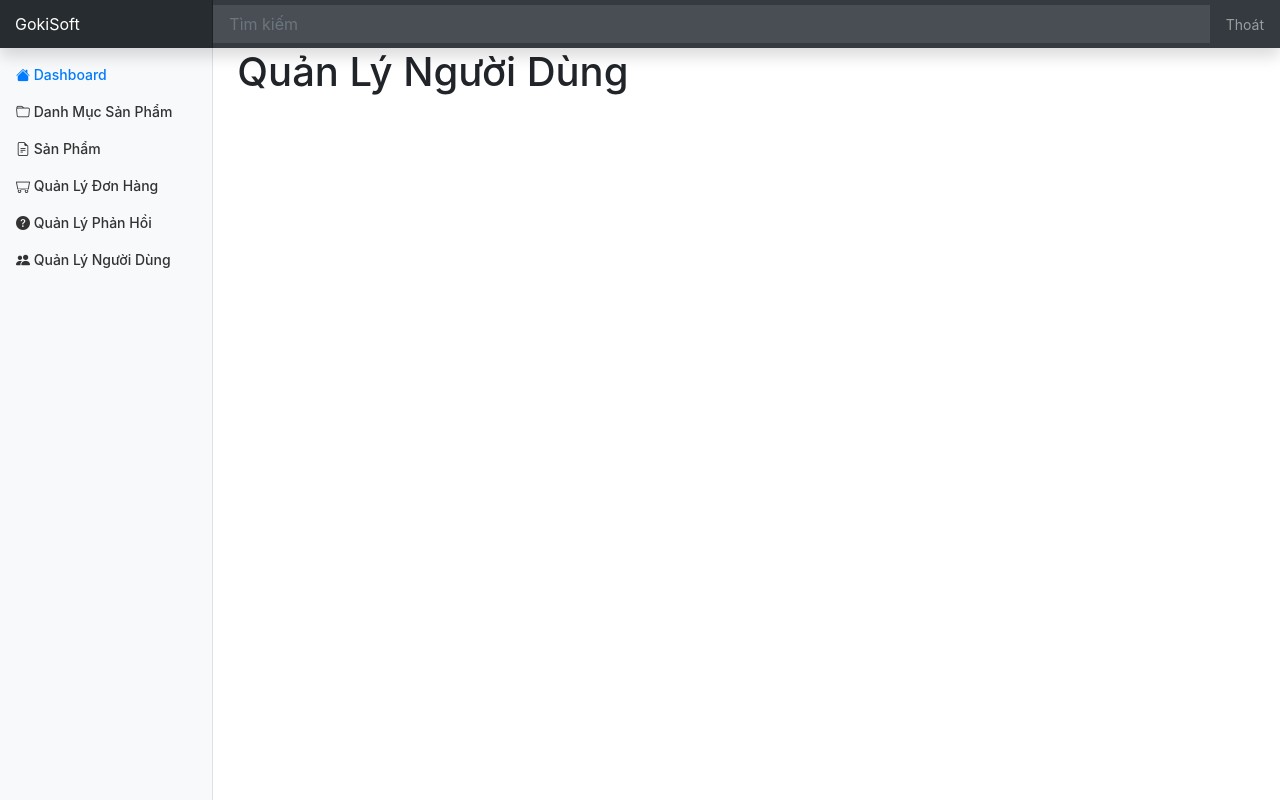
After one commit to tuanhnguyen888/WebBanSach, a PHP site: page /admin/user in a window 1280 px wide. The commit adds this page. Run offline with PHP 8.4, Linux system fonts and the light colour scheme; the visitor is signed in with stand-in values (Sample User, id 1); some libraries are stand-ins or nearby versions.

Commit message:
Thiet ke layout trang quan ly

```diff
--- /dev/null
+++ b/admin/layouts/footer.php
@@ -0,0 +1,6 @@
+      <!-- END -->
+    </main>
+  </div>
+</div>
+</body>
+</html>
--- /dev/null
+++ b/admin/layouts/header.php
@@ -0,0 +1,93 @@
+<?php
+  session_start();
+  require_once($baseUrl.'../utils/utility.php');
+  require_once($baseUrl.'../database/dbhelper.php');
+
+  $user = getUserToken();
+  if($user == null) {
+    header('Location: '.$baseUrl.'authen/login.php');
+    die();
+  }
+?>
+
+<!DOCTYPE html>
+<html>
+<head>
+	<title><?=$title?></title>
+	<meta charset="utf-8">
+	<meta name="viewport" content="width=device-width, initial-scale=1, shrink-to-fit=no">
+	<link rel="icon" type="image/png" href="https://gokisoft.com/uploads/2021/03/s-568-ico-web.jpg" />
+
+	<!-- Latest compiled and minified CSS -->
+	<link rel="stylesheet" href="https://maxcdn.bootstrapcdn.com/bootstrap/4.4.1/css/bootstrap.min.css">
+
+	<link rel="stylesheet" type="text/css" href="<?=$baseUrl?>../assets/css/dashboard.css">
+	<link rel="stylesheet" href="https://cdn.jsdelivr.net/npm/bootstrap-icons@1.6.1/font/bootstrap-icons.css">
+
+	<!-- jQuery library -->
+	<script src="https://ajax.googleapis.com/ajax/libs/jquery/3.4.1/jquery.min.js"></script>
+
+	<!-- Popper JS -->
+	<script src="https://cdnjs.cloudflare.com/ajax/libs/popper.js/1.16.0/umd/popper.min.js"></script>
+
+	<!-- Latest compiled JavaScript -->
+	<script src="https://maxcdn.bootstrapcdn.com/bootstrap/4.4.1/js/bootstrap.min.js"></script>
+
+</head>
+<body>
+<nav class="navbar navbar-dark fixed-top bg-dark flex-md-nowrap p-0 shadow">
+  <a class="navbar-brand col-sm-3 col-md-2 mr-0" href="#">GokiSoft</a>
+  <input class="form-control form-control-dark w-100" type="text" placeholder="Tìm kiếm" aria-label="Search">
+  <ul class="navbar-nav px-3">
+    <li class="nav-item text-nowrap">
+      <a class="nav-link" href="<?=$baseUrl?>authen/logout.php">Thoát</a>
+    </li>
+  </ul>
+</nav>
+<div class="container-fluid">
+  <div class="row">
+    <nav class="col-md-2 d-none d-md-block bg-light sidebar">
+      <div class="sidebar-sticky">
+        <ul class="nav flex-column">
+          <li class="nav-item">
+            <a class="nav-link active" href="<?=$baseUrl?>">
+              <i class="bi bi-house-fill"></i>
+              Dashboard
+            </a>
+          </li>
+          <li class="nav-item">
+            <a class="nav-link" href="<?=$baseUrl?>category">
+              <i class="bi bi-folder"></i>
+              Danh Mục Sản Phẩm
+            </a>
+          </li>
+          <li class="nav-item">
+            <a class="nav-link" href="<?=$baseUrl?>product">
+              <i class="bi bi-file-earmark-text"></i>
+              Sản Phẩm
+            </a>
+          </li>
+          <li class="nav-item">
+            <a class="nav-link" href="<?=$baseUrl?>order">
+              <i class="bi bi-minecart"></i>
+              Quản Lý Đơn Hàng
+            </a>
+          </li>
+          <li class="nav-item">
+            <a class="nav-link" href="<?=$baseUrl?>feedback">
+              <i class="bi bi-question-circle-fill"></i>
+              Quản Lý Phản Hồi
+            </a>
+          </li>
+          <li class="nav-item">
+            <a class="nav-link" href="<?=$baseUrl?>user">
+              <i class="bi bi-people-fill"></i>
+              Quản Lý Người Dùng
+            </a>
+          </li>
+        </ul>
+      </div>
+    </nav>
+
+    <main role="main" class="col-md-9 ml-sm-auto col-lg-10 px-4">
+      <!-- hien thi tung chuc nang cua trang quan tri START-->
--- /dev/null
+++ b/admin/user/index.php
@@ -0,0 +1,15 @@
+<?php
+	$title = 'Quản Lý Người Dùng';
+	$baseUrl = '../';
+	require_once('../layouts/header.php');
+?>
+
+<div class="row">
+	<div class="col-md-12">
+		<h1>Quản Lý Người Dùng</h1>
+	</div>
+</div>
+
+<?php
+	require_once('../layouts/footer.php');
+?>
--- /dev/null
+++ b/assets/css/dashboard.css
@@ -0,0 +1,100 @@
+body {
+  font-size: .875rem;
+}
+
+.feather {
+  width: 16px;
+  height: 16px;
+  vertical-align: text-bottom;
+}
+
+/*
+ * Sidebar
+ */
+
+.sidebar {
+  position: fixed;
+  top: 0;
+  bottom: 0;
+  left: 0;
+  z-index: 100; /* Behind the navbar */
+  padding: 48px 0 0; /* Height of navbar */
+  box-shadow: inset -1px 0 0 rgba(0, 0, 0, .1);
+}
+
+.sidebar-sticky {
+  position: relative;
+  top: 0;
+  height: calc(100vh - 48px);
+  padding-top: .5rem;
+  overflow-x: hidden;
+  overflow-y: auto; /* Scrollable contents if viewport is shorter than content. */
+}
+
+@supports ((position: -webkit-sticky) or (position: sticky)) {
+  .sidebar-sticky {
+    position: -webkit-sticky;
+    position: sticky;
+  }
+}
+
+.sidebar .nav-link {
+  font-weight: 500;
+  color: #333;
+}
+
+.sidebar .nav-link .feather {
+  margin-right: 4px;
+  color: #999;
+}
+
+.sidebar .nav-link.active {
+  color: #007bff;
+}
+
+.sidebar .nav-link:hover .feather,
+.sidebar .nav-link.active .feather {
+  color: inherit;
+}
+
+.sidebar-heading {
+  font-size: .75rem;
+  text-transform: uppercase;
+}
+
+/*
+ * Content
+ */
+
+[role="main"] {
+  padding-top: 48px; /* Space for fixed navbar */
+}
+
+/*
+ * Navbar
+ */
+
+.navbar-brand {
+  padding-top: .75rem;
+  padding-bottom: .75rem;
+  font-size: 1rem;
+  background-color: rgba(0, 0, 0, .25);
+  box-shadow: inset -1px 0 0 rgba(0, 0, 0, .25);
+}
+
+.navbar .form-control {
+  padding: .75rem 1rem;
+  border-width: 0;
+  border-radius: 0;
+}
+
+.form-control-dark {
+  color: #fff;
+  background-color: rgba(255, 255, 255, .1);
+  border-color: rgba(255, 255, 255, .1);
+}
+
+.form-control-dark:focus {
+  border-color: transparent;
+  box-shadow: 0 0 0 3px rgba(255, 255, 255, .25);
+}
--- /dev/null
+++ b/guideline/video05.txt
@@ -0,0 +1 @@
+Hướng dẫn xây dựng layout cho trang quản trị
```
Also changed, not shown: admin/category/index.php (added, +15 -0 lines), admin/feedback/index.php (added, +15 -0 lines), admin/index.php (+12 -20 lines), admin/order/index.php (added, +15 -0 lines), admin/product/index.php (added, +15 -0 lines).
